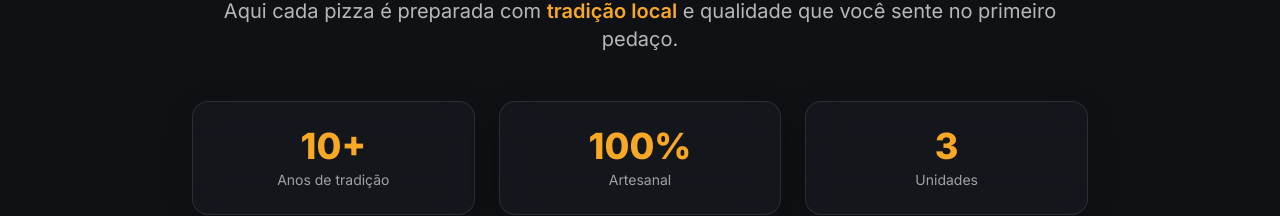
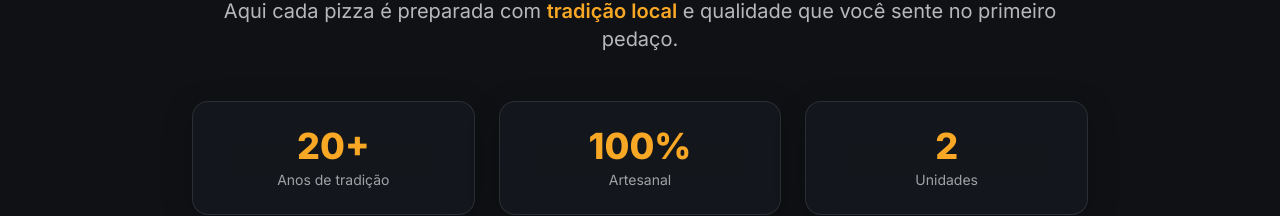
Before and after one commit to fidelismailson27-rgb/pizzaria-wabiz, a Next.js app: page / in a window 1280 px wide. Shown: the part 2215-2431 px from the top of the page. Built offline with nearby package versions, Linux system fonts and the light colour scheme; a web font is replaced by a local one.

Commit message:
Fix remaining homepage business facts

```diff
--- a/src/components/SobreSection.tsx
+++ b/src/components/SobreSection.tsx
@@ -49,7 +49,7 @@ export default function SobreSection() {
             className="mt-12 grid grid-cols-3 gap-6"
           >
             <div className="glass-card p-6 text-center">
-              <div className="text-3xl font-extrabold text-accent md:text-4xl">10+</div>
+              <div className="text-3xl font-extrabold text-accent md:text-4xl">20+</div>
               <div className="mt-1 text-sm text-white/60">Anos de tradição</div>
             </div>
             <div className="glass-card p-6 text-center">
@@ -57,7 +57,7 @@ export default function SobreSection() {
               <div className="mt-1 text-sm text-white/60">Artesanal</div>
             </div>
             <div className="glass-card p-6 text-center">
-              <div className="text-3xl font-extrabold text-accent md:text-4xl">3</div>
+              <div className="text-3xl font-extrabold text-accent md:text-4xl">2</div>
               <div className="mt-1 text-sm text-white/60">Unidades</div>
             </div>
           </motion.div>
```
